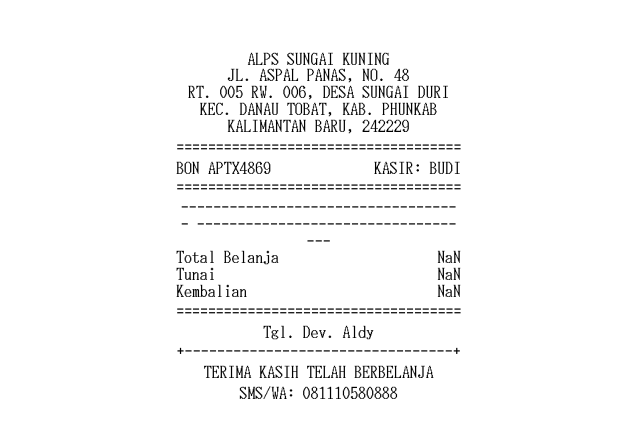
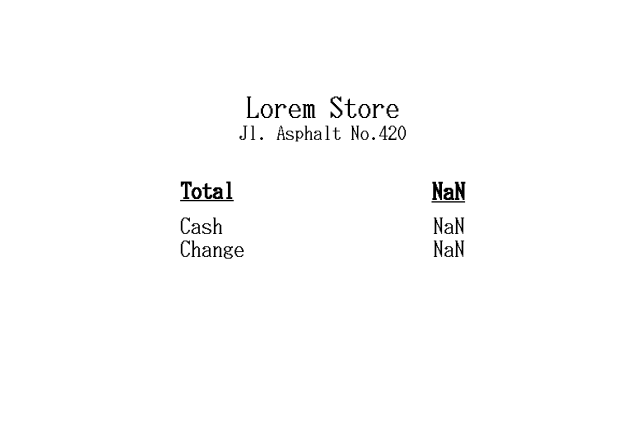
Before and after one commit to aldymartinus/fncalc-std, a SvelteKit app: page /receipt in a window 1280 px wide. Shown: the top 438 px of the page, without its empty margins (317-957 px from the left). Built offline with nearby package versions, Linux system fonts and the light colour scheme.

Commit message:
fix: minor

```diff
--- a/src/routes/receipt/+page.svelte
+++ b/src/routes/receipt/+page.svelte
@@ -5,7 +5,7 @@
     import Alps from "$lib/receipt-template/Alps.svelte";
     import Merpati from "$lib/receipt-template/Merpati.svelte";
 
-    let selectedStyle = "Alps";
+    let selectedStyle = "Default";
     const component = { Default, March, Alps, Merpati };
 
     onMount(() => {
```
